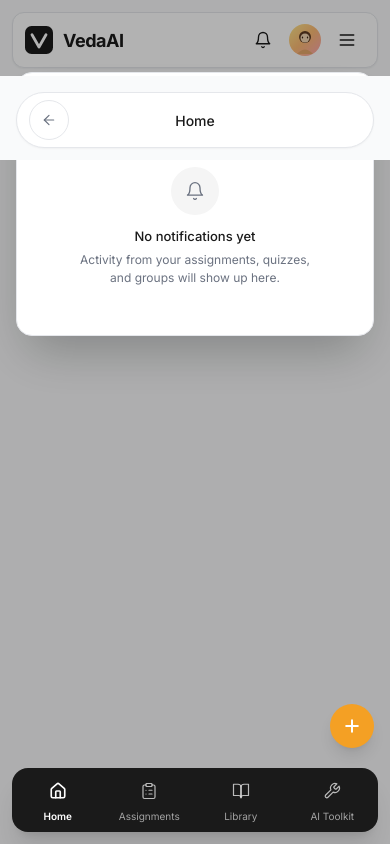
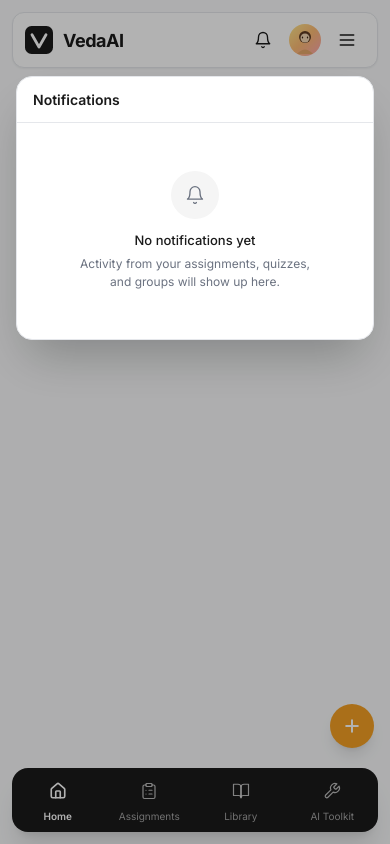
Before and after one commit to garvbahl37-gif/VedaAI_Assignment, a Next.js app in the folder apps/web/: page /home in a window 390 px wide. Both pictures are taken after a click on the button 263 px from the left and 40 px from the top of the page. Built offline with nearby package versions, Linux system fonts and the light colour scheme.

Commit message:
fix(notifications): mobile popover was trapped in MobileHeader stacking context (z-20) and appeared *behind* TopHeader; render via React Portal to document.body with z-[60]/z-[70] so it always sits above all page content and the backdrop properly dims the page

```diff
--- a/apps/web/src/components/layout/NotificationsButton.tsx
+++ b/apps/web/src/components/layout/NotificationsButton.tsx
@@ -28,9 +28,15 @@ export function NotificationsButton({ variant = 'desktop' }: NotificationsButton
   useEffect(() => {
     if (!open) return;
     const onClick = (e: MouseEvent) => {
-      if (containerRef.current && !containerRef.current.contains(e.target as Node)) {
-        setOpen(false);
-      }
+      const target = e.target as Element | null;
+      if (!target) return;
+      // Clicks on the bell button (containerRef) and inside the portaled
+      // popover panel both count as "inside". Backdrop clicks have their own
+      // onClose handler on the backdrop element, so they don't need to be
+      // listed here.
+      if (containerRef.current?.contains(target)) return;
+      if (target.closest('[data-notif-popover="panel"]')) return;
+      setOpen(false);
     };
     const onKey = (e: KeyboardEvent) => {
       if (e.key === 'Escape') setOpen(false);
--- a/apps/web/src/components/layout/NotificationsPopover.tsx
+++ b/apps/web/src/components/layout/NotificationsPopover.tsx
@@ -1,5 +1,7 @@
 'use client';
 
+import { useEffect, useState } from 'react';
+import { createPortal } from 'react-dom';
 import Link from 'next/link';
 import {
   Bell,
@@ -49,24 +51,34 @@ export function NotificationsPopover({ open, onClose }: NotificationsPopoverProp
   const markRead = useNotificationsStore((s) => s.markRead);
   const clear = useNotificationsStore((s) => s.clear);
 
-  if (!open) return null;
+  // Portal target — set once on mount so SSR doesn't try to reach document.body.
+  const [portalRoot, setPortalRoot] = useState<HTMLElement | null>(null);
+  useEffect(() => {
+    setPortalRoot(typeof document !== 'undefined' ? document.body : null);
+  }, []);
 
-  return (
+  if (!open || !portalRoot) return null;
+
+  const overlay = (
     <>
-      {/* Mobile-only backdrop — dims the page behind the popover so it reads as
-          modal-ish on small screens. Desktop keeps the open-air popover feel. */}
+      {/* Backdrop — mobile only. Sits above all page content. */}
       <div
-        className="fixed inset-0 z-40 bg-black/30 sm:hidden"
+        data-notif-popover="backdrop"
+        className="fixed inset-0 z-[60] bg-black/30 sm:hidden"
         onClick={onClose}
         aria-hidden="true"
       />
 
+      {/* Popover — fixed on mobile (centered under the header), absolute and
+          bell-anchored on desktop. data-notif-popover lets the parent button's
+          click-outside check treat clicks here as "inside". */}
       <div
+        data-notif-popover="panel"
         className="
-          fixed left-4 right-4 top-[4.5rem]
-          sm:absolute sm:left-auto sm:right-0 sm:top-12
+          fixed left-4 right-4 top-[4.75rem]
+          sm:left-auto sm:right-6 sm:top-[5rem]
           sm:w-[360px] sm:max-w-[90vw]
-          z-50 bg-white border border-line rounded-2xl shadow-2xl overflow-hidden
+          z-[70] bg-white border border-line rounded-2xl shadow-2xl overflow-hidden
         "
       >
         <div className="flex items-center justify-between px-4 py-3 border-b border-line">
@@ -124,6 +136,8 @@ export function NotificationsPopover({ open, onClose }: NotificationsPopoverProp
       </div>
     </>
   );
+
+  return createPortal(overlay, portalRoot);
 }
 
 function NotificationRow({
```
